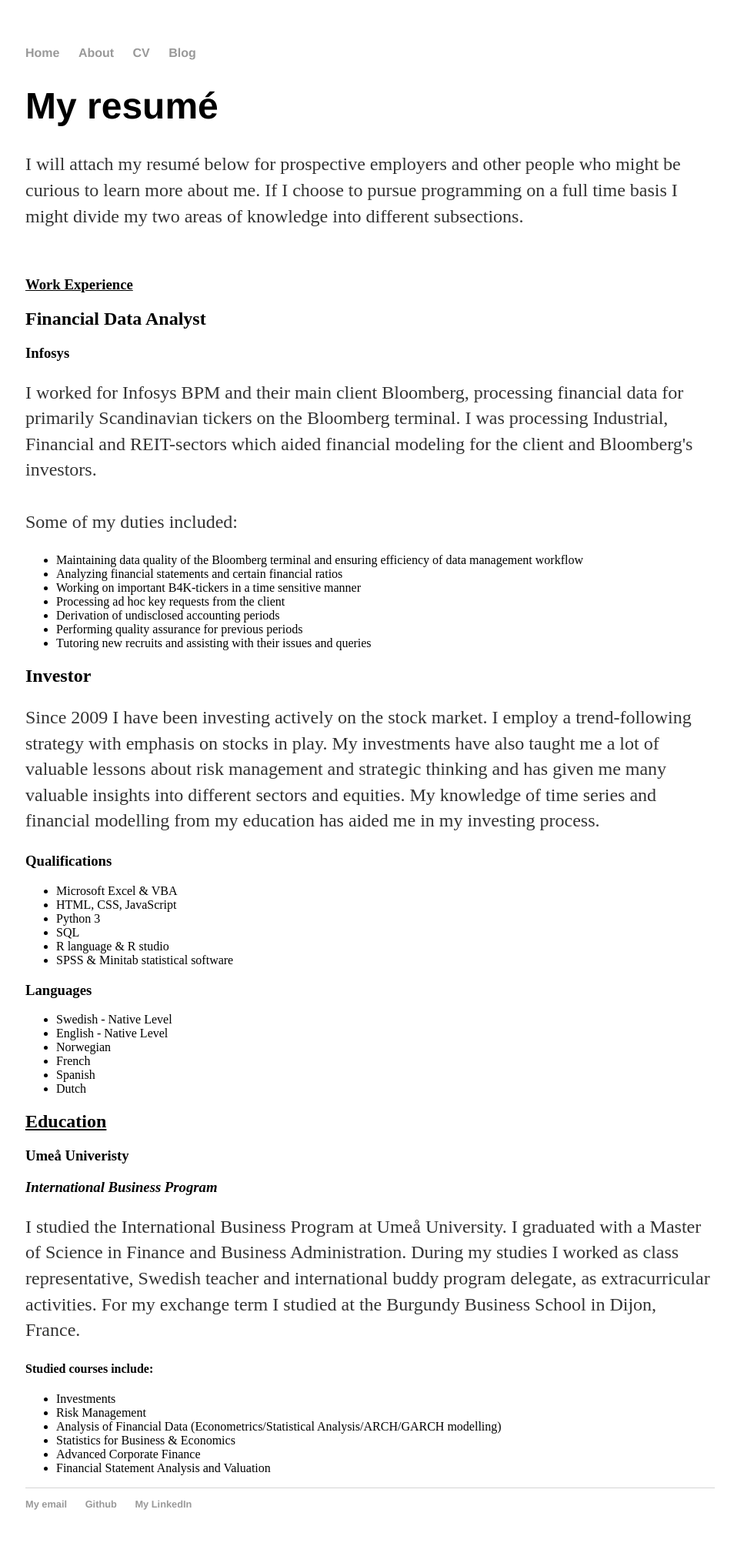
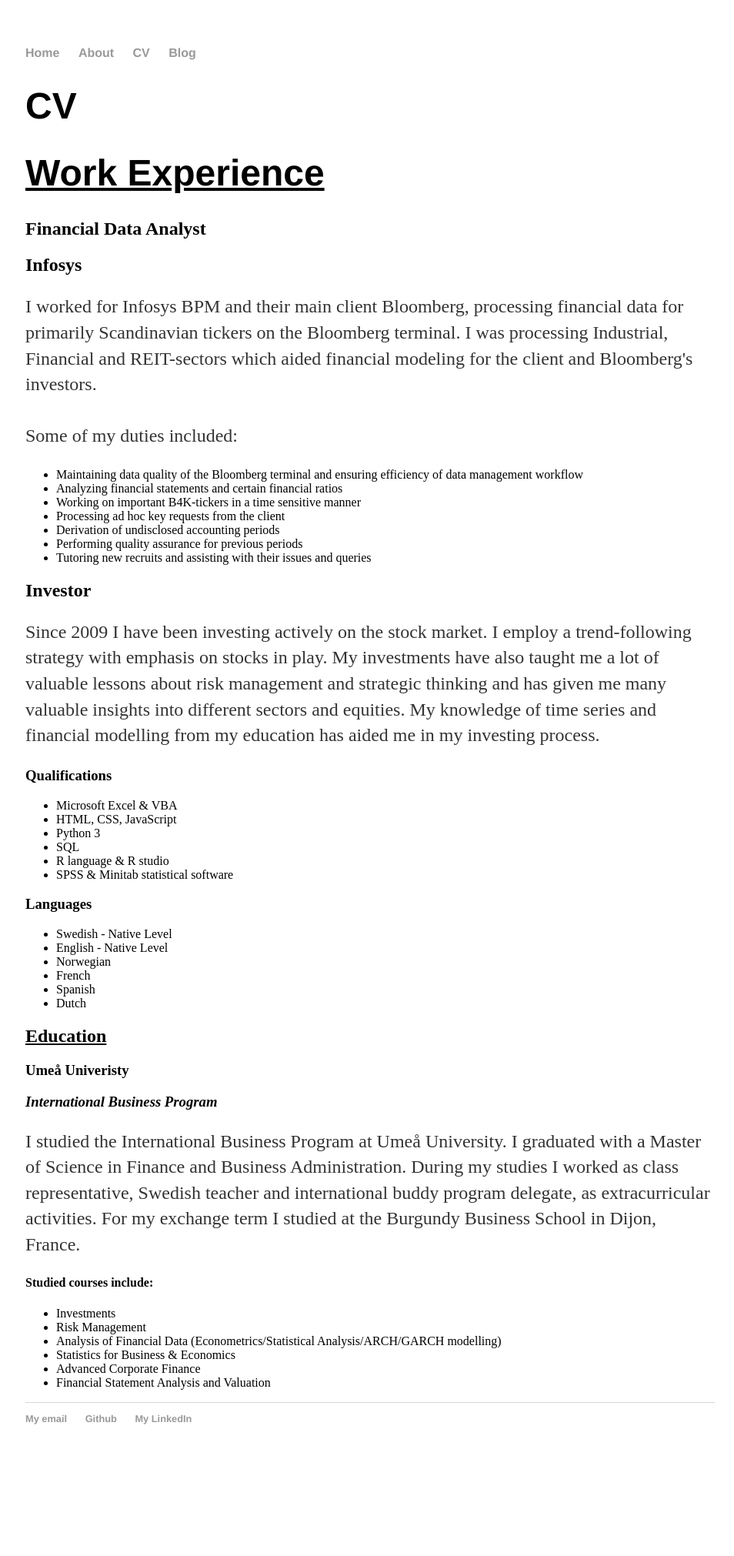
Before and after one commit to oscarjoos/oscarjoos.github.io, a Jekyll site: the page built from cv/index.html, in a window 1280 px wide. Shown: the whole page at 77% size, without its empty margins (159-1113 px from the left). Built offline with Jekyll 4.4.1, drawn with Linux system fonts in a browser that asks for light colours; after the commit the page ends 1911 px from its top, so only the background shows below that.

Commit message:
Update index.html

```diff
--- a/cv/index.html
+++ b/cv/index.html
@@ -3,8 +3,8 @@ layout: default
 title: Oscar Joos
 ---
 <div class="blurb">
-	<h1> My resumé </h1>
-  <p> I will attach my resumé below for prospective employers and other people who might be curious to learn more about me. If I choose to pursue programming on a full time basis I might divide my two areas of knowledge into different subsections.</p> <br>
+	<h1> CV </h1>
+
 <!DOCTYPE html>
 <html>
 <head>
@@ -12,17 +12,23 @@ title: Oscar Joos
   <meta name="viewport" content="width=device-width">
   <title>JS Bin</title>
 </head>
+<style>
+	#list {
+		font-size:1em;
+	}
+
+	</style>
 
 
-  <h3><u> Work Experience </u></h3>
+  <h1><u> Work Experience </u></h1>
   <h2>Financial Data Analyst</h2>
-  <h3>Infosys</h3>
+  <h2>Infosys</h2>
   <p>I worked for Infosys BPM and their main client Bloomberg, processing financial data for primarily Scandinavian
 tickers on the Bloomberg terminal. I was processing Industrial, Financial and REIT-sectors which aided financial
 modeling for the client and Bloomberg's investors. <br> <br>
 
 Some of my duties included:
- <ul>
+ <ul id="list">
    <li> Maintaining data quality of the Bloomberg terminal and
      ensuring efficiency of data management workflow </li>
    <li>Analyzing financial statements and certain financial ratios</li>
```
